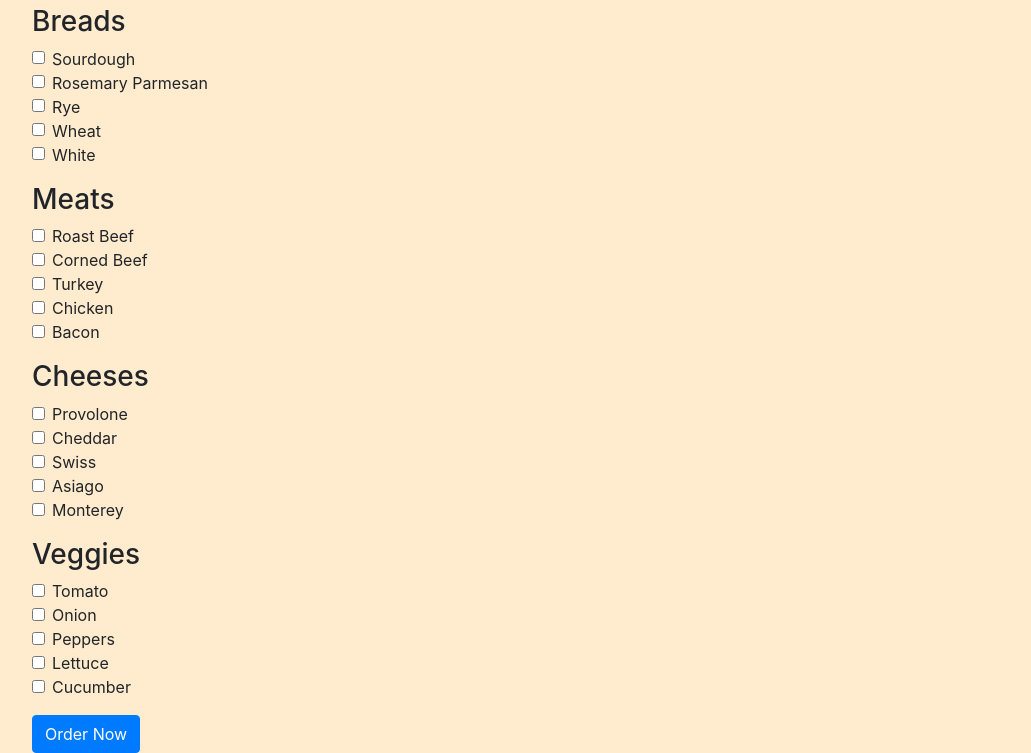
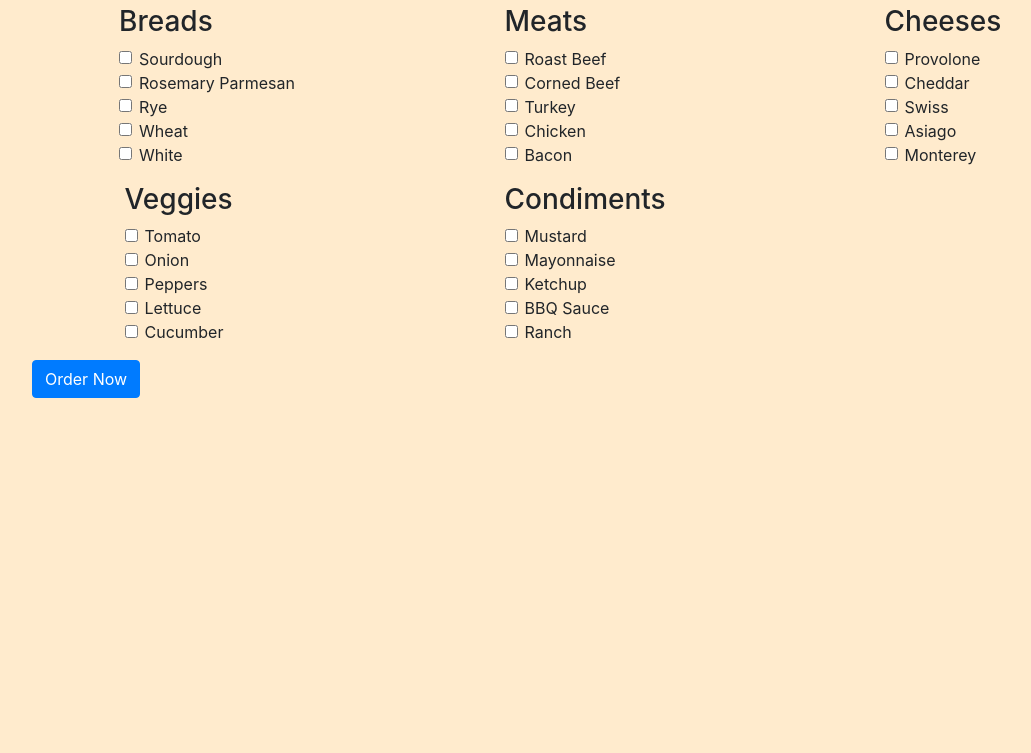
Before and after one commit to tilleraj/sandwich-maker, a plain HTML site: page index.html in a window 1280 px wide. Shown: the part 51-804 px from the top of the page, without its empty margins (53-1084 px from the left). Drawn offline with nearby package versions, Linux system fonts and the light colour scheme.

Commit message:
added all sections to form and the functions needed to add them to the order. styled the form into columns

```diff
--- a/index.html
+++ b/index.html
@@ -22,6 +22,8 @@
         <div class="row">
             <div class="col-12">
                 <form>
+                    <div class="row">
+                        <div class="col-12 col-sm-6 col-md-4 d-flex justify-content-around">
                             <div class="form-group" id="breads">
                                 <h3>Breads</h3>
                                 <div class="form-check">
@@ -55,6 +57,8 @@
                                     </label>
                                 </div>
                             </div>
+                        </div>
+                        <div class="col-12 col-sm-6 col-md-4 d-flex justify-content-around">
                             <div class="form-group" id="meats">
                                 <h3>Meats</h3>
                                 <div class="form-check">
@@ -88,6 +92,8 @@
                                     </label>
                                 </div>
                             </div>
+                        </div>
+                        <div class="col-12 col-sm-6 col-md-4 d-flex justify-content-around">
                             <div class="form-group" id="cheeses">
                                 <h3>Cheeses</h3>
                                 <div class="form-check">
@@ -121,6 +127,8 @@
                                     </label>
                                 </div>
                             </div>
+                        </div>
+                        <div class="col-12 col-sm-6 col-md-4 d-flex justify-content-around">
                             <div class="form-group" id="veggies">
                                 <h3>Veggies</h3>
                                 <div class="form-check">
@@ -154,6 +162,43 @@
                                     </label>
                                 </div>
                             </div>
+                        </div>
+                        <div class="col-12 col-sm-6 col-md-4 d-flex justify-content-around">
+                            <div class="form-group" id="condiments">
+                                <h3>Condiments</h3>
+                                <div class="form-check">
+                                    <input class="form-check-input" type="checkbox" value="" id="mustard">
+                                    <label class="form-check-label" for="mustard">
+                                        Mustard
+                                    </label>
+                                </div>
+                                <div class="form-check">
+                                    <input class="form-check-input" type="checkbox" value="" id="mayonnaise">
+                                    <label class="form-check-label" for="mayonnaise">
+                                        Mayonnaise
+                                    </label>
+                                </div>
+                                <div class="form-check">
+                                    <input class="form-check-input" type="checkbox" value="" id="ketchup">
+                                    <label class="form-check-label" for="ketchup">
+                                        Ketchup
+                                    </label>
+                                </div>
+                                <div class="form-check">
+                                    <input class="form-check-input" type="checkbox" value="" id="bbqSauce">
+                                    <label class="form-check-label" for="bbqSauce">
+                                        BBQ Sauce
+                                    </label>
+                                </div>
+                                <div class="form-check">
+                                    <input class="form-check-input" type="checkbox" value="" id="ranch">
+                                    <label class="form-check-label" for="ranch">
+                                        Ranch
+                                    </label>
+                                </div>
+                            </div>
+                        </div>
+                    </div>
                     <button type="submit" class="btn btn-primary" id="order">Order Now</button>
                 </form>
             </div>
--- a/javascripts/components/orderBuilder.js
+++ b/javascripts/components/orderBuilder.js
@@ -3,6 +3,7 @@ import breadInfo from '../helpers/bread.js';
 import meatInfo from '../helpers/meat.js';
 import cheeseInfo from '../helpers/cheese.js';
 import veggieInfo from '../helpers/veggie.js';
+import condimentInfo from '../helpers/condiment.js';
 import orderString from '../helpers/orderString.js';
 import util from '../helpers/util.js';
 
@@ -12,6 +13,7 @@ const buildOrder = (e) => {
     const meats = meatInfo.getMeatInfo();
     const cheeses = cheeseInfo.getCheeseInfo();
     const veggies = veggieInfo.getVeggieInfo();
+    const condiments = condimentInfo.getCondimentInfo();
     let order = [];
 
     let breadBoxes = Array.from(document.getElementById('breads').getElementsByClassName('form-check-input'));
@@ -42,6 +44,13 @@ const buildOrder = (e) => {
         }
     });
 
+    let condimentBoxes = Array.from(document.getElementById('condiments').getElementsByClassName('form-check-input'));
+    condimentBoxes.forEach((box) => {
+        if (box.checked) {
+            order.push([box.id, condiments[box.id]]);
+        }
+    });
+
     console.log(order);
     util.printToDom('orderDiv', orderString.orderStringBuilder(order));
 };
--- a/javascripts/helpers/condiment.js
+++ b/javascripts/helpers/condiment.js
@@ -3,8 +3,7 @@ const condimentInfo = {
     mayonnaise: 0.30,
     ketchup: 0.05,
     bbqSauce: 0.15,
-    ranch: 0.60,
-    honeyMustard: 0.50
+    ranch: 0.60
 };
 
 const getCondimentInfo = () => {
--- a/styles/main.css
+++ b/styles/main.css
@@ -1,3 +1,7 @@
 body {
     background-color: blanchedalmond;
 }
+
+.form-group {
+    min-width: 165px;
+}
```
Lines whose indentation alone changed are shown as unchanged.
